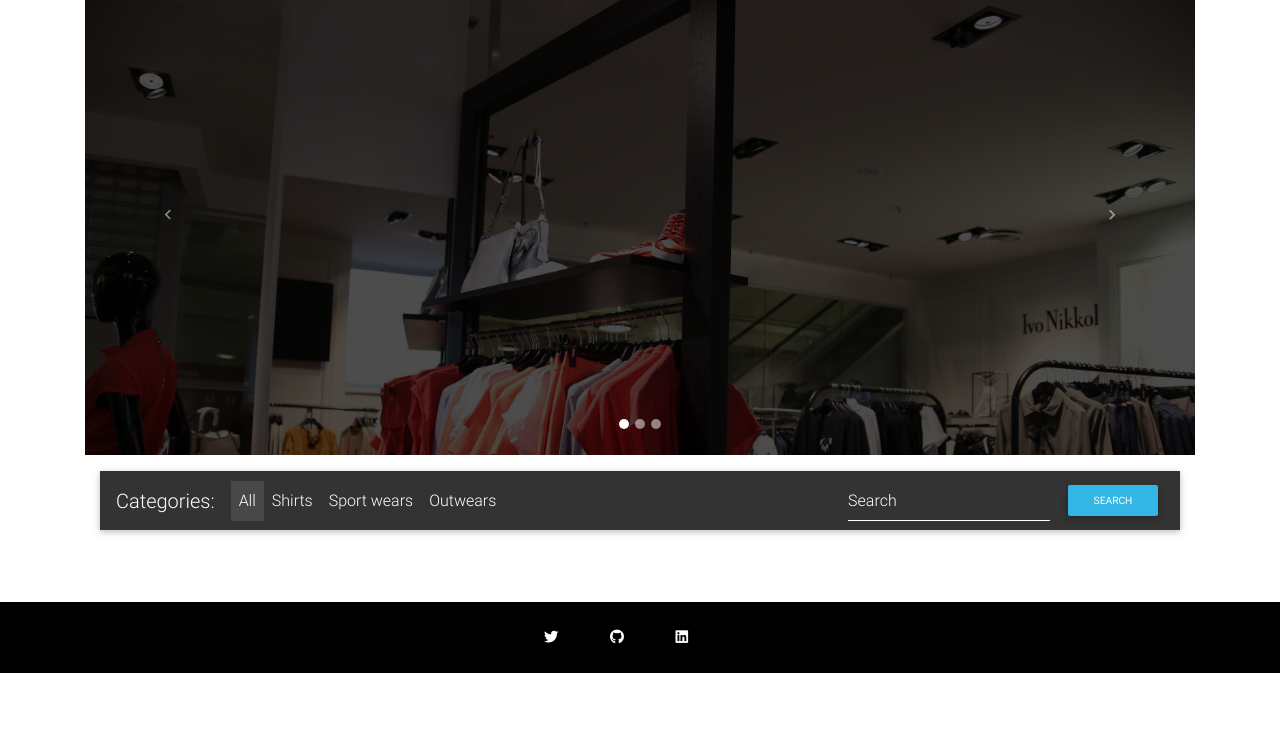
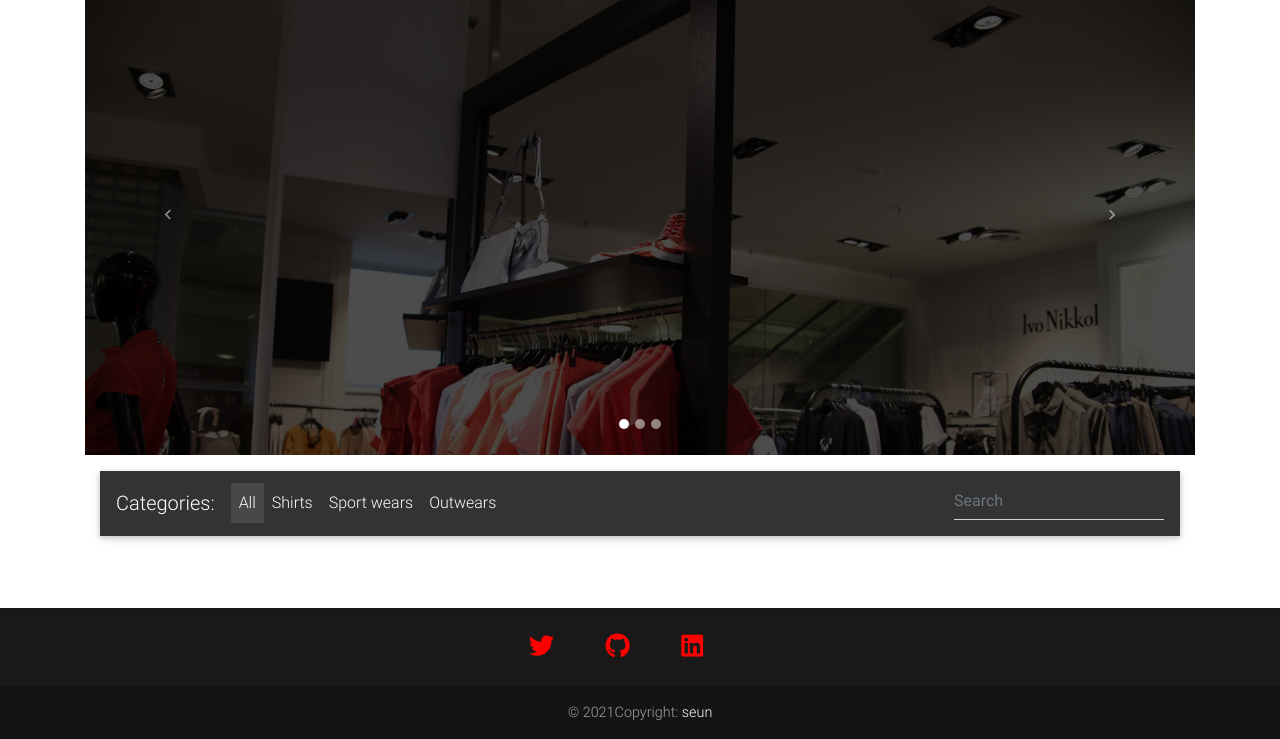
Before and after one commit to Oluwaseun-Oyewole/Shopify, a Django app: page / in a window 1280 px wide. Shown: the part 97-836 px from the top of the page. Before the commit the page ends 770 px from the top, so only its background shows below. Run offline with Django 3.2, Linux system fonts and the light colour scheme; data that the repository does not hold is empty; some libraries are stand-ins or nearby versions.

Commit message:
category and template

```diff
--- a/store/views.py
+++ b/store/views.py
@@ -12,7 +12,6 @@ import stripe
 from django.conf import settings
 import random
 import string
-from paypal.standard.forms import PayPalPaymentsForm
 from decimal import Decimal
 
 def create_ref_code():
--- a/templates/footer.html
+++ b/templates/footer.html
@@ -1,4 +1,4 @@
-<footer class="page-footer text-center font-small mt-4 wow fadeIn" style="background:rgba(0, 0, 0, 1)">
+<footer class="page-footer text-center font-small mt-4 wow fadeIn" style="background:rgba(0, 0, 0, 0.9)">
 
   <hr class="my-4">
 
@@ -6,17 +6,22 @@
   <div class="pb-4">
 
     <a href="https://twitter.com/samueldevguy" target="_blank">
-      <i class="fab fa-twitter mr-5"></i>
+      <i class="fab fa-twitter mr-5" style="font-size:25px; color:red"></i>
     </a>
 
     <a href="https://github.com/samuel-oyewole/" target="_blank">
-      <i class="fab fa-github mr-5"></i>
+      <i class="fab fa-github mr-5"style="font-size:25px; color:red"></i>
     </a>
 
     <a href="https://www.linkedin.com/in/samuel-oyewole-dev/" target="_blank">
-      <i class="fab fa-linkedin mr-5"></i>
+      <i class="fab fa-linkedin mr-5"style="font-size:25px; color:red" ></i>
     </a>
   </div>
   <!-- Social icons -->
+  <!--Copyright-->
+    <div class="footer-copyright py-3">
+      © 2021Copyright:
+      <a href="" target="_blank">seun</a>
+    </div>
 
 </footer>
--- a/templates/home-page.html
+++ b/templates/home-page.html
@@ -128,12 +128,17 @@
           </ul>
           <!-- Links -->
 
-          <form class="form-inline" id="form">
+          <!-- <form class="form-inline" id="form">
             <div class="md-form my-0">
               <input class="form-control mr-sm-2" type="text" placeholder="Search" aria-label="Search" id="filter">
               <button class="btn btn-info btn-sm">search</button>
             </div>
-          </form>
+          </form> -->
+
+
+          <div class="md-form my-0">
+            <input class="form-control mr-sm-2" type="text" placeholder="Search" aria-label="Search" id="filter">
+            </div>
         </div>
         <!-- Collapsible content -->
 
@@ -151,7 +156,6 @@
 
             <!--Card-->
             <div class="card">
-
               <!--Card image-->
               <div class="view overlay">
                   <img src="{{ item.imageUrl }}" class="card-img-top" alt="image">
@@ -169,7 +173,7 @@
                 <h5>
                   <strong>
                     <a href="{{item.get_absolute_url }}" style="font-size:20px; text-transform:capitalize;" class="dark-grey-text" id="list">{{item.title}}
-                      <span class="badge badge-pill {{item.get_label_display }}-color">NEW</span>
+                      <span class="badge badge-pill {{item.get_label_display }}-color">{{item.get_item_choice_display }}</span>
                     </a>
                   </strong>
                 </h5>
@@ -243,43 +247,5 @@
   {% endblock content %}
   {% block extra_scripts %}
     <script>
-
-
-      let form = document.getElementById('form')
-      console.log(form)
-
-      if(form){
-        form.style.display="block"
-        console.log("show")
-      }
-      else{
-        form.style.display=""
-      }
-
-      form.addEventListener("submit", event)
-
-      function event(e){
-        e.preventDefault()
-        console.log("event submit triggered")
-
-        let search = document.getElementById("filter")
-        search.addEventListener('keyup', filterItems)
-
-        function filterItems(e){
-          let text = e.target.value.toLowerCase()
-          console.log(text)
-
-          let items = document.getElementById("list").firstChild.textContent
-          if (items.indexOf(text) != -1){
-            items.style.display="block"
-          }
-          else{
-            items.style.display="none"
-          }
-        }
-
-      }
-
-
     </script>
 {% endblock extra_scripts %}
--- a/templates/order_snippet.html
+++ b/templates/order_snippet.html
@@ -12,7 +12,8 @@
     <li class="list-group-item d-flex justify-content-between lh-condensed">
       <div>
         <h6 class="my-0">{{order_item.quantity }} x {{order_item.item.title}}</h6>
-        <small class="text-muted">{{order_item.item.description}}</small>
+        <small class="text-muted">{{order_item.item.description | truncatechars:20}}</small>
+        <img src="{{order_item.item.imageUrl }}" style="width: 30px;">
       </div>
       <span class="text-muted">${{order_item.get_final_price}}</span>
     </li>
--- a/templates/product-page.html
+++ b/templates/product-page.html
@@ -23,6 +23,7 @@
             <div class="mb-3">
               <a href="">
                 <span class="badge purple mr-1">{{object.get_category_display}}</span>
+                <b><span class="badge badge-pill {{object.get_label_display }}-color">{{object.get_item_choice_display }}</span></b>
               </a>
             </div>
 
@@ -106,8 +107,9 @@
         <!--Grid column-->
         <div class="col-lg-4 col-md-6 mb-4">
           <a href="{{object.get_absolute_url }}">
-            <img src="{{object.imageUrl}}" class="img-fluid" alt="" style="width:200px !important">
+            <img src="{{ object.imageUrl}}" class="img-fluid" alt="" style="width:200px !important">
           </a>
+
 
         </div>
         <!--Grid column-->
```
Also changed, not shown: store/models.py (+9 -0 lines), media/cloth_vq8zbLe.jpg (added), media/fashion-918446_1920.jpg (added), media/jacket_DAm5uBH.jpg (added), media/jacket_UL59yhp.jpg (added), store/migrations/0005_item_item_choice.py (added), store/migrations/0006_auto_20210409_0435.py (added), store/migrations/0007_auto_20210409_0446.py (added), store/migrations/0008_auto_20210409_0458.py (added).
